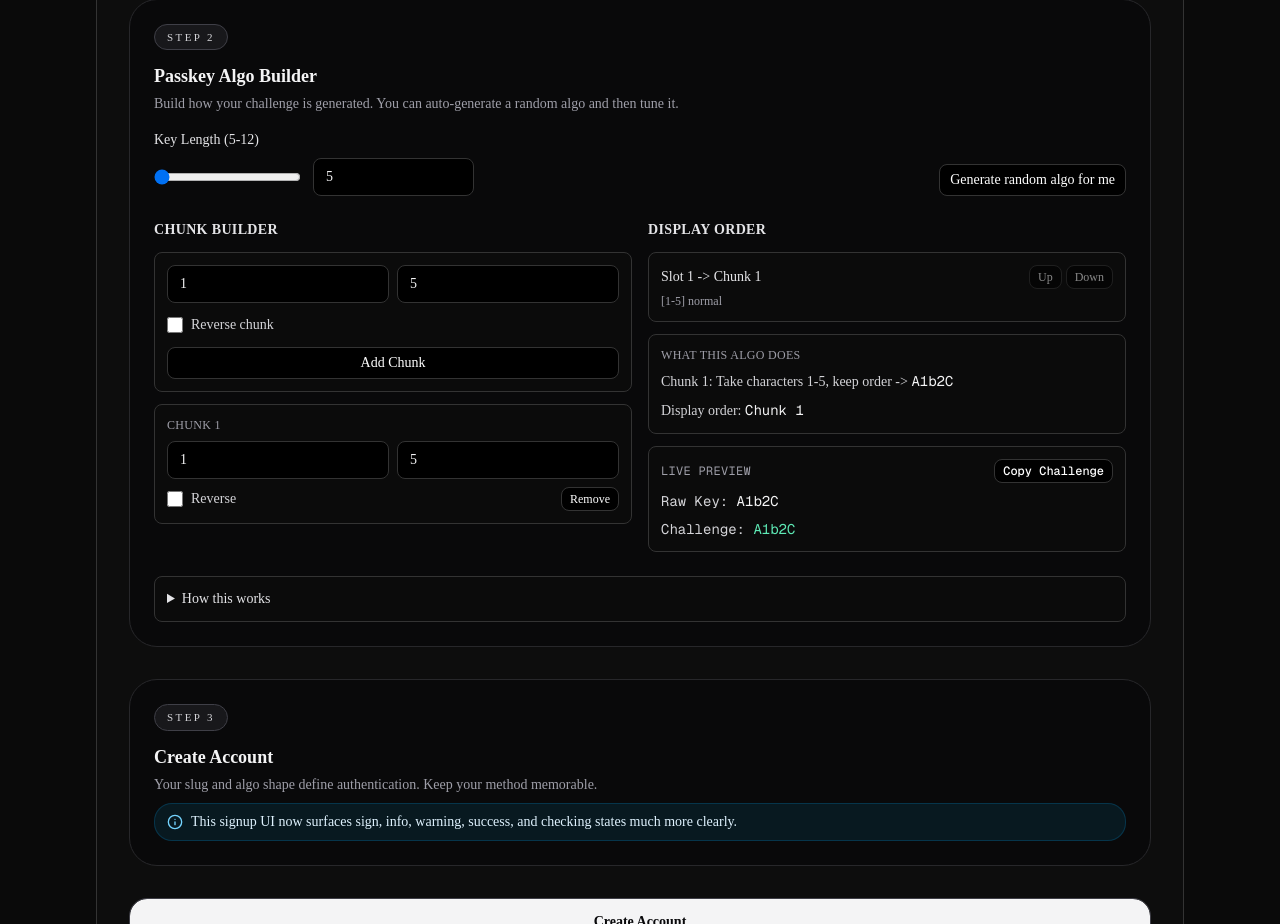
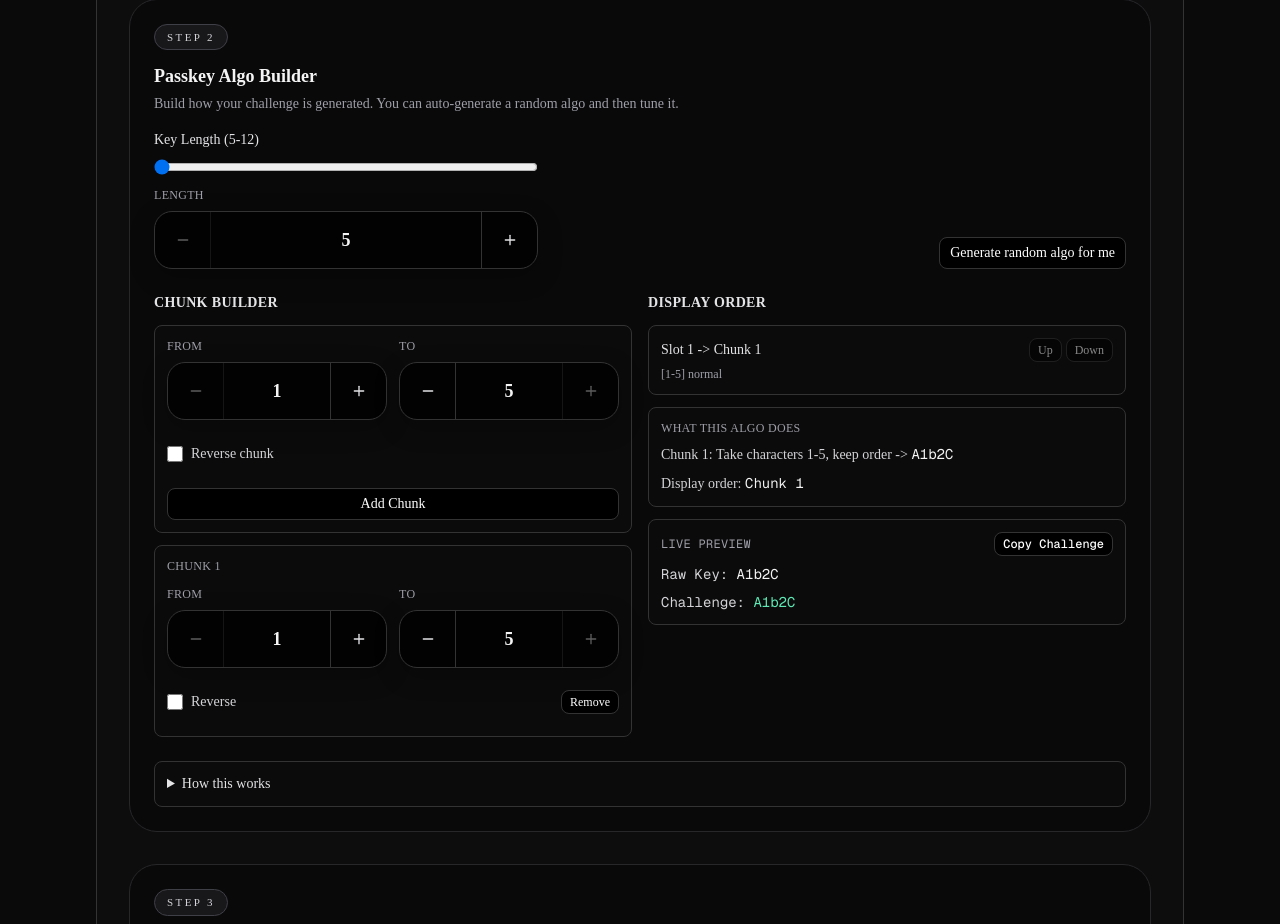
Before and after one commit to Pranav1632/pgnote, a Next.js app: page /signup in a window 1280 px wide. Shown: the part 1360-2284 px from the top of the page. Built offline with nearby package versions, Linux system fonts and the light colour scheme.

Commit message:
fixed singup ui

```diff
--- a/components/auth/algo-builder.tsx
+++ b/components/auth/algo-builder.tsx
@@ -1,6 +1,7 @@
 "use client";
 
 import { useMemo, useState, type DragEvent } from "react";
+import { Minus, Plus } from "lucide-react";
 import { toast } from "sonner";
 import { Button } from "@/components/ui/button";
 import {
@@ -12,8 +13,6 @@ import {
 } from "@/lib/passkey";
 
 const SAMPLE_CHARS = "A1b2C3d4E5f6G7h8I9j0KLMNOPQRST";
-const INPUT_CLASS =
-  "w-full rounded-md border border-[#333] bg-black px-3 py-2 text-sm text-zinc-100 outline-none transition placeholder:text-zinc-500 focus:border-[#0070f3] focus:ring-2 focus:ring-[#0070f3]/30";
 const BUTTON_CLASS =
   "rounded-md border border-[#333] bg-black text-white transition hover:bg-[#111] disabled:opacity-50";
 
@@ -25,6 +24,15 @@ interface AlgoBuilderProps {
   onChunksChange: (nextChunks: ChunkConfig[]) => void;
   onOrderChange: (nextOrder: number[]) => void;
   onRandomAlgoChange: (next: { keyLength: number; chunks: ChunkConfig[]; order: number[] }) => void;
+}
+
+interface NumberStepperProps {
+  value: number;
+  min: number;
+  max: number;
+  onChange: (nextValue: number) => void;
+  label: string;
+  className?: string;
 }
 
 function reorder<T>(items: T[], fromIndex: number, toIndex: number): T[] {
@@ -55,6 +63,65 @@ function shuffle<T>(items: T[]): T[] {
     next[swapIndex] = current as T;
   }
   return next;
+}
+
+function NumberStepper({
+  value,
+  min,
+  max,
+  onChange,
+  label,
+  className,
+}: NumberStepperProps) {
+  const clampedValue = Math.min(max, Math.max(min, value));
+
+  const updateValue = (nextValue: number) => {
+    onChange(Math.min(max, Math.max(min, nextValue)));
+  };
+
+  return (
+    <div className={className}>
+      <span className="mb-2 block text-xs font-medium tracking-wide text-zinc-400 uppercase">
+        {label}
+      </span>
+      <div className="grid grid-cols-[56px_minmax(0,1fr)_56px] items-stretch rounded-2xl border border-[#333] bg-black/80 shadow-[0_8px_24px_rgba(0,0,0,0.25)]">
+        <button
+          type="button"
+          aria-label={`Decrease ${label}`}
+          onClick={() => updateValue(clampedValue - 1)}
+          disabled={clampedValue <= min}
+          className="flex min-h-14 items-center justify-center rounded-l-2xl border-r border-[#333] text-zinc-200 transition hover:bg-[#111] disabled:cursor-not-allowed disabled:opacity-40"
+        >
+          <Minus className="size-4" />
+        </button>
+        <input
+          type="text"
+          inputMode="numeric"
+          pattern="[0-9]*"
+          value={clampedValue}
+          aria-label={label}
+          onChange={(event) => {
+            const digitsOnly = event.target.value.replace(/\D/g, "");
+            if (!digitsOnly) {
+              onChange(min);
+              return;
+            }
+            updateValue(Number(digitsOnly));
+          }}
+          className="min-w-0 bg-transparent px-2 text-center text-lg font-semibold text-zinc-100 outline-none"
+        />
+        <button
+          type="button"
+          aria-label={`Increase ${label}`}
+          onClick={() => updateValue(clampedValue + 1)}
+          disabled={clampedValue >= max}
+          className="flex min-h-14 items-center justify-center rounded-r-2xl border-l border-[#333] text-zinc-200 transition hover:bg-[#111] disabled:cursor-not-allowed disabled:opacity-40"
+        >
+          <Plus className="size-4" />
+        </button>
+      </div>
+    </div>
+  );
 }
 
 function createRandomChunks(keyLength: number): ChunkConfig[] {
@@ -196,12 +263,12 @@ export function AlgoBuilder({
 
   return (
     <div className="space-y-6">
-      <div className="flex flex-col gap-3 md:flex-row md:items-end md:justify-between">
-        <div className="w-full md:max-w-xs">
+      <div className="flex flex-col gap-4 md:flex-row md:items-end md:justify-between">
+        <div className="w-full md:max-w-sm">
           <label className="mb-2 block text-sm font-medium text-zinc-200">
             Key Length ({MIN_KEY_LENGTH}-{MAX_KEY_LENGTH})
           </label>
-          <div className="flex items-center gap-3">
+          <div className="space-y-3">
             <input
               type="range"
               min={MIN_KEY_LENGTH}
@@ -214,19 +281,16 @@ export function AlgoBuilder({
               }}
               className="w-full accent-[#0070f3]"
             />
-            <input
-              type="number"
+            <NumberStepper
+              value={keyLength}
               min={MIN_KEY_LENGTH}
               max={MAX_KEY_LENGTH}
-              value={keyLength}
-              onChange={(event) => {
-                const next = Number(event.target.value);
-                if (Number.isNaN(next)) {
-                  return;
-                }
-                onKeyLengthChange(Math.min(MAX_KEY_LENGTH, Math.max(MIN_KEY_LENGTH, next)));
+              label="Length"
+              className="w-full"
+              onChange={(next) => {
+                onKeyLengthChange(next);
+                setDraftTo(Math.max(0, next - 1));
               }}
-              className={`${INPUT_CLASS} w-20`}
             />
           </div>
         </div>
@@ -247,39 +311,29 @@ export function AlgoBuilder({
           </h3>
 
           <div className="space-y-3 rounded-md border border-[#333] bg-[#0b0b0b] p-3">
-            <div className="grid grid-cols-2 gap-2">
-            <input
-              type="number"
+            <div className="grid grid-cols-1 gap-3 sm:grid-cols-2">
+              <NumberStepper
+                value={draftFrom + 1}
                 min={1}
                 max={keyLength}
-              value={draftFrom + 1}
-              onChange={(event) => {
-                const next = Number(event.target.value);
-                if (Number.isNaN(next)) {
-                  return;
-                }
+                label="From"
+                onChange={(next) => {
                   setDraftFrom(clampIndex(next - 1, keyLength));
                 }}
-              placeholder="from"
-              className={INPUT_CLASS}
+                className="w-full"
               />
-            <input
-              type="number"
+              <NumberStepper
+                value={draftTo + 1}
                 min={1}
                 max={keyLength}
-              value={draftTo + 1}
-              onChange={(event) => {
-                const next = Number(event.target.value);
-                if (Number.isNaN(next)) {
-                  return;
-                }
+                label="To"
+                onChange={(next) => {
                   setDraftTo(clampIndex(next - 1, keyLength));
                 }}
-              placeholder="to"
-              className={INPUT_CLASS}
+                className="w-full"
               />
             </div>
-            <label className="flex items-center gap-2 text-sm text-zinc-300">
+            <label className="flex min-h-11 items-center gap-2 text-sm text-zinc-300">
               <input
                 type="checkbox"
                 checked={draftReverse}
@@ -300,47 +354,39 @@ export function AlgoBuilder({
             {chunks.map((chunk, index) => (
               <div
                 key={`${index}-${chunk.from}-${chunk.to}`}
-                className="space-y-2 rounded-md border border-[#333] bg-[#0b0b0b] p-3"
+                className="space-y-3 rounded-md border border-[#333] bg-[#0b0b0b] p-3"
               >
                 <div className="text-xs tracking-wide text-zinc-400 uppercase">Chunk {index + 1}</div>
-                <div className="grid grid-cols-2 gap-2">
-                  <input
-                    type="number"
+                <div className="grid grid-cols-1 gap-3 sm:grid-cols-2">
+                  <NumberStepper
+                    value={chunk.from + 1}
                     min={1}
                     max={keyLength}
-                    value={chunk.from + 1}
-                    onChange={(event) => {
-                      const next = Number(event.target.value);
-                      if (Number.isNaN(next)) {
-                        return;
-                      }
+                    label="From"
+                    onChange={(next) => {
                       updateChunk(index, {
                         ...chunk,
                         from: clampIndex(next - 1, keyLength),
                       });
                     }}
-                    className={INPUT_CLASS}
+                    className="w-full"
                   />
-                  <input
-                    type="number"
+                  <NumberStepper
+                    value={chunk.to + 1}
                     min={1}
                     max={keyLength}
-                    value={chunk.to + 1}
-                    onChange={(event) => {
-                      const next = Number(event.target.value);
-                      if (Number.isNaN(next)) {
-                        return;
-                      }
+                    label="To"
+                    onChange={(next) => {
                       updateChunk(index, {
                         ...chunk,
                         to: clampIndex(next - 1, keyLength),
                       });
                     }}
-                    className={INPUT_CLASS}
+                    className="w-full"
                   />
                 </div>
-                <div className="flex items-center justify-between">
-                  <label className="flex items-center gap-2 text-sm text-zinc-300">
+                <div className="flex flex-col gap-3 sm:flex-row sm:items-center sm:justify-between">
+                  <label className="flex min-h-11 items-center gap-2 text-sm text-zinc-300">
                     <input
                       type="checkbox"
                       checked={chunk.reverse}
@@ -357,7 +403,7 @@ export function AlgoBuilder({
                   <Button
                     type="button"
                     size="xs"
-                    className={BUTTON_CLASS}
+                    className={`${BUTTON_CLASS} w-full sm:w-auto`}
                     onClick={() => removeChunk(index)}
                   >
                     Remove
@@ -384,15 +430,15 @@ export function AlgoBuilder({
                   onDrop={() => handleOrderDrop(orderIndex)}
                   className="cursor-move rounded-md border border-[#333] bg-[#0b0b0b] p-3 text-sm text-zinc-200"
                 >
-                  <div className="flex items-center justify-between gap-2">
+                  <div className="flex flex-col gap-3 sm:flex-row sm:items-center sm:justify-between">
                     <span>
                       Slot {orderIndex + 1} -&gt; Chunk {chunkIndex + 1}
                     </span>
-                    <div className="flex gap-1">
+                    <div className="grid grid-cols-2 gap-2 sm:flex sm:gap-1">
                       <Button
                         type="button"
                         size="xs"
-                        className={BUTTON_CLASS}
+                        className={`${BUTTON_CLASS} w-full sm:w-auto`}
                         disabled={orderIndex === 0}
                         onClick={() => onOrderChange(reorder(order, orderIndex, orderIndex - 1))}
                       >
@@ -401,7 +447,7 @@ export function AlgoBuilder({
                       <Button
                         type="button"
                         size="xs"
-                        className={BUTTON_CLASS}
+                        className={`${BUTTON_CLASS} w-full sm:w-auto`}
                         disabled={orderIndex === order.length - 1}
                         onClick={() => onOrderChange(reorder(order, orderIndex, orderIndex + 1))}
                       >
@@ -446,9 +492,14 @@ export function AlgoBuilder({
           </div>
 
           <div className="space-y-2 rounded-md border border-[#333] bg-[#0b0b0b] p-3 font-mono text-sm">
-            <div className="flex items-center justify-between gap-2">
+            <div className="flex flex-col gap-2 sm:flex-row sm:items-center sm:justify-between">
               <p className="text-xs tracking-wide text-zinc-400 uppercase">Live Preview</p>
-              <Button type="button" size="xs" className={BUTTON_CLASS} onClick={copyPreviewChallenge}>
+              <Button
+                type="button"
+                size="xs"
+                className={`${BUTTON_CLASS} w-full sm:w-auto`}
+                onClick={copyPreviewChallenge}
+              >
                 Copy Challenge
               </Button>
             </div>
--- a/components/auth/signup-form.tsx
+++ b/components/auth/signup-form.tsx
@@ -28,7 +28,7 @@ const CUSTOM_MONGO_URI_SCHEMA = z
     "MongoDB URI must include a database name."
   );
 const INPUT_CLASS =
-  "w-full rounded-2xl border border-zinc-700 bg-zinc-950/90 px-4 py-3 text-sm text-zinc-100 outline-none transition placeholder:text-zinc-500 focus:border-zinc-500 focus:ring-4 focus:ring-zinc-500/15";
+  "w-full rounded-2xl border border-zinc-700 bg-zinc-950/90 px-4 py-3 text-base text-zinc-100 outline-none transition placeholder:text-zinc-500 focus:border-zinc-500 focus:ring-4 focus:ring-zinc-500/15 sm:text-sm";
 const BUTTON_CLASS =
   "rounded-2xl border border-zinc-700 bg-zinc-100 text-zinc-950 transition hover:bg-zinc-200 disabled:opacity-60";
 const CUSTOM_MONGO_DEFAULT_MESSAGE =
@@ -683,7 +683,7 @@ export function SignupForm() {
 
   return (
     <form onSubmit={onSubmit} className="space-y-8">
-      <section className="rounded-[1.75rem] border border-zinc-800 bg-zinc-950/90 p-5 md:p-6">
+      <section className="rounded-[1.75rem] border border-zinc-800 bg-zinc-950/90 p-4 sm:p-5 md:p-6">
         <p className="inline-flex rounded-full border border-zinc-700 bg-zinc-900 px-3 py-1 text-[11px] tracking-[0.22em] text-zinc-300 uppercase">
           Step 1
         </p>
@@ -701,7 +701,7 @@ export function SignupForm() {
                 {...form.register("slug")}
                 placeholder="rahul"
                 autoComplete="off"
-                className="w-full bg-transparent px-1 py-3 text-sm text-zinc-100 outline-none placeholder:text-zinc-500"
+                className="w-full bg-transparent px-3 py-3 text-base text-zinc-100 outline-none placeholder:text-zinc-500 sm:text-sm"
               />
             </div>
             {form.formState.errors.slug && (
@@ -815,7 +815,7 @@ export function SignupForm() {
         </div>
       </section>
 
-      <section className="rounded-[1.75rem] border border-zinc-800 bg-zinc-950/90 p-5 md:p-6">
+      <section className="rounded-[1.75rem] border border-zinc-800 bg-zinc-950/90 p-4 sm:p-5 md:p-6">
         <p className="inline-flex rounded-full border border-zinc-700 bg-zinc-900 px-3 py-1 text-[11px] tracking-[0.22em] text-zinc-300 uppercase">
           Step 2
         </p>
@@ -845,7 +845,7 @@ export function SignupForm() {
         {algoError && <p className="mt-2 text-sm text-rose-400">{algoError}</p>}
       </section>
 
-      <section className="rounded-[1.75rem] border border-zinc-800 bg-zinc-950/90 p-5 md:p-6">
+      <section className="rounded-[1.75rem] border border-zinc-800 bg-zinc-950/90 p-4 sm:p-5 md:p-6">
         <p className="inline-flex rounded-full border border-zinc-700 bg-zinc-900 px-3 py-1 text-[11px] tracking-[0.22em] text-zinc-300 uppercase">
           Step 3
         </p>
```
Lines whose indentation alone changed are shown as unchanged.
